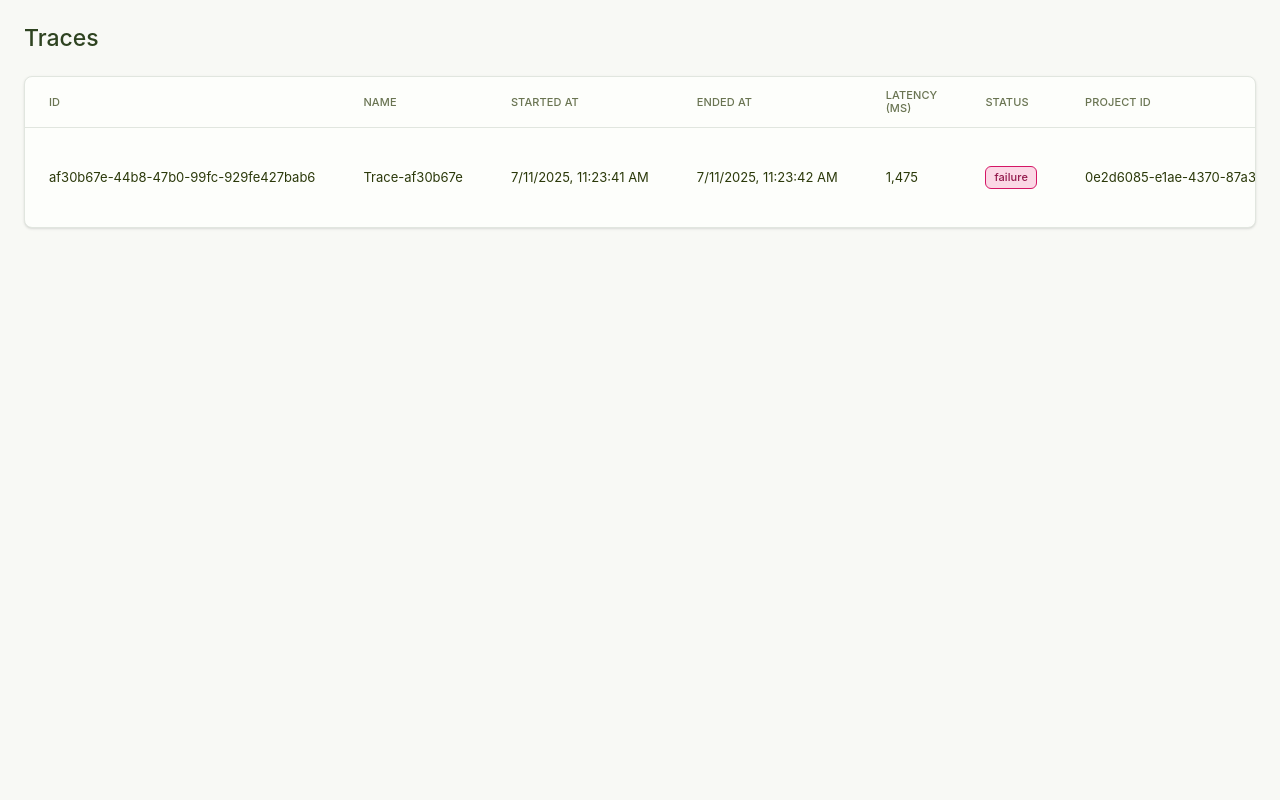
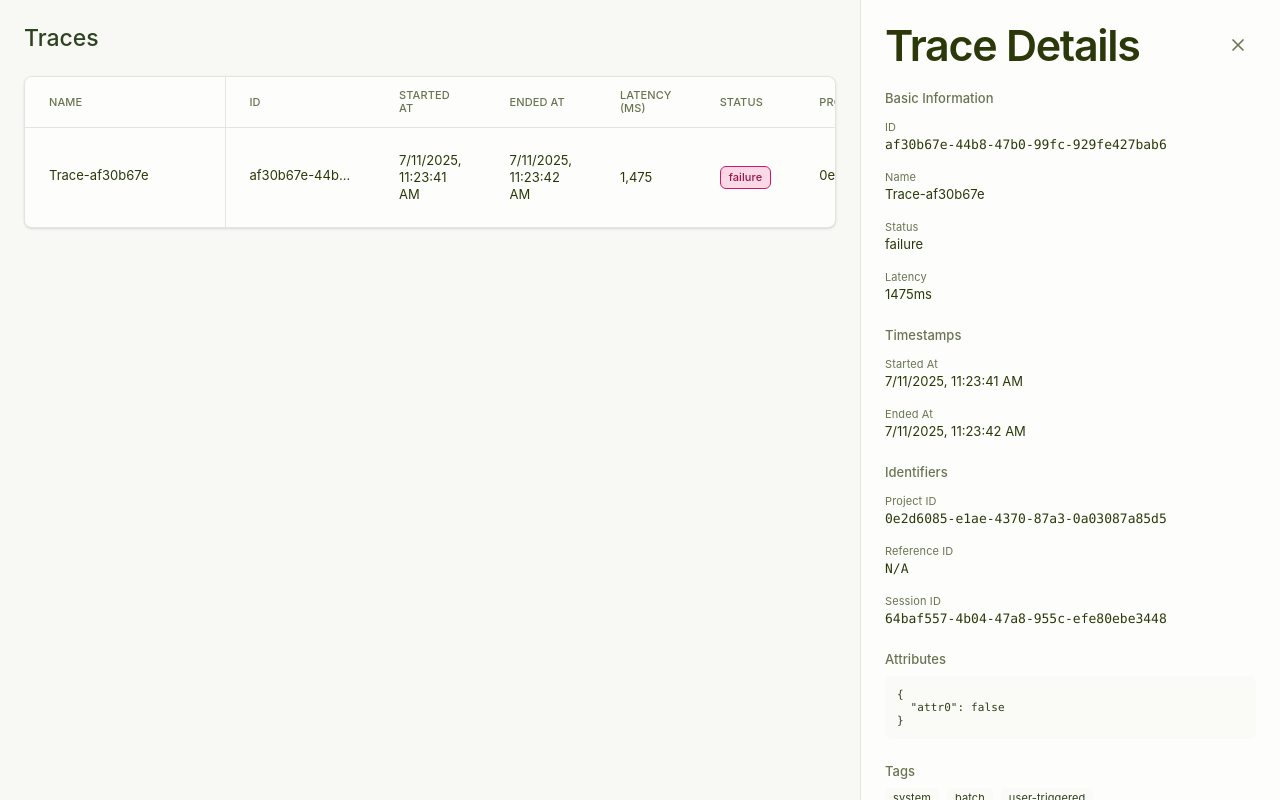
Before and after one commit to devanSAGA/traces-table, a React (Vite) app: page / in a window 1280 px wide. Both pictures are taken after a click on the element "Trace-af30b67e". Built offline with nearby package versions, Linux system fonts and the light colour scheme; a web font is replaced by a local one.

Commit message:
Show the SideDrawer whenever a row is clicked and minor UX improvements

```diff
--- /dev/null
+++ b/src/components/features/SideDrawer.tsx
@@ -0,0 +1,144 @@
+import { ReactNode } from 'react'
+import { LogTraceType } from '../../store/tracesStore'
+
+export const SIDE_DRAWER_WIDTH = 420
+
+interface SideDrawerProps {
+  isOpen: boolean
+  onClose: () => void
+  trace: LogTraceType | null
+  children?: ReactNode
+}
+
+export const SideDrawer = ({ isOpen, onClose, trace }: SideDrawerProps) => {
+  if (!isOpen || !trace) return null
+
+  return (
+    <div className="bg-surface-highest border-l border-outline h-full overflow-y-auto">
+      <div className="p-6">
+        <div className="flex items-center justify-between mb-6">
+          <h2 className="text-lg font-semibold text-on-surface-highest">Trace Details</h2>
+          <button
+            onClick={onClose}
+            className="p-2 hover:bg-surface-high rounded-md transition-colors"
+            aria-label="Close drawer"
+          >
+            <svg
+              className="w-5 h-5 text-on-surface-highest-subtle"
+              fill="none"
+              stroke="currentColor"
+              viewBox="0 0 24 24"
+            >
+              <path strokeLinecap="round" strokeLinejoin="round" strokeWidth={2} d="M6 18L18 6M6 6l12 12" />
+            </svg>
+          </button>
+        </div>
+
+        <div className="space-y-6">
+          <div>
+            <h3 className="text-sm font-medium text-on-surface-highest-subtle mb-2">Basic Information</h3>
+            <div className="space-y-3">
+              <div>
+                <label className="text-xs text-on-surface-highest-subtle">ID</label>
+                <p className="text-sm text-on-surface-highest font-mono">{trace.id}</p>
+              </div>
+              <div>
+                <label className="text-xs text-on-surface-highest-subtle">Name</label>
+                <p className="text-sm text-on-surface-highest">{trace.name}</p>
+              </div>
+              <div>
+                <label className="text-xs text-on-surface-highest-subtle">Status</label>
+                <p className="text-sm text-on-surface-highest">{trace.status}</p>
+              </div>
+              <div>
+                <label className="text-xs text-on-surface-highest-subtle">Latency</label>
+                <p className="text-sm text-on-surface-highest">{trace.latency}ms</p>
+              </div>
+            </div>
+          </div>
+
+          <div>
+            <h3 className="text-sm font-medium text-on-surface-highest-subtle mb-2">Timestamps</h3>
+            <div className="space-y-3">
+              <div>
+                <label className="text-xs text-on-surface-highest-subtle">Started At</label>
+                <p className="text-sm text-on-surface-highest">{new Date(trace.startedAt).toLocaleString()}</p>
+              </div>
+              <div>
+                <label className="text-xs text-on-surface-highest-subtle">Ended At</label>
+                <p className="text-sm text-on-surface-highest">{new Date(trace.endedAt).toLocaleString()}</p>
+              </div>
+            </div>
+          </div>
+
+          <div>
+            <h3 className="text-sm font-medium text-on-surface-highest-subtle mb-2">Identifiers</h3>
+            <div className="space-y-3">
+              <div>
+                <label className="text-xs text-on-surface-highest-subtle">Project ID</label>
+                <p className="text-sm text-on-surface-highest font-mono">{trace.projectId}</p>
+              </div>
+              <div>
+                <label className="text-xs text-on-surface-highest-subtle">Reference ID</label>
+                <p className="text-sm text-on-surface-highest font-mono">{trace.referenceId || 'N/A'}</p>
+              </div>
+              <div>
+                <label className="text-xs text-on-surface-highest-subtle">Session ID</label>
+                <p className="text-sm text-on-surface-highest font-mono">{trace.sessionId || 'N/A'}</p>
+              </div>
+            </div>
+          </div>
+
+          {trace.attributes && (
+            <div>
+              <h3 className="text-sm font-medium text-on-surface-highest-subtle mb-2">Attributes</h3>
+              <div className="bg-surface-high p-3 rounded-md">
+                <pre className="text-xs text-on-surface-high font-mono">
+                  {JSON.stringify(trace.attributes, null, 2)}
+                </pre>
+              </div>
+            </div>
+          )}
+
+          {trace.tags && trace.tags.length > 0 && (
+            <div>
+              <h3 className="text-sm font-medium text-on-surface-highest-subtle mb-2">Tags</h3>
+              <div className="flex flex-wrap gap-2">
+                {trace.tags.map((tag, idx) => (
+                  <span
+                    key={idx}
+                    className="px-2 py-1 bg-surface-high text-on-surface-high text-xs rounded-md"
+                  >
+                    {tag}
+                  </span>
+                ))}
+              </div>
+            </div>
+          )}
+
+          {trace.spans && trace.spans.length > 0 && (
+            <div>
+              <h3 className="text-sm font-medium text-on-surface-highest-subtle mb-2">Spans ({trace.spans.length})</h3>
+              <div className="space-y-2">
+                {trace.spans.slice(0, 3).map((span, idx) => (
+                  <div key={idx} className="bg-surface-high p-3 rounded-md">
+                    <div className="flex justify-between items-start mb-2">
+                      <p className="text-sm font-medium text-on-surface-high">{span.name}</p>
+                      <span className="text-xs text-on-surface-high-subtle">{span.status}</span>
+                    </div>
+                    <p className="text-xs text-on-surface-high-subtle">Latency: {span.latency}ms</p>
+                  </div>
+                ))}
+                {trace.spans.length > 3 && (
+                  <p className="text-xs text-on-surface-highest-subtle">
+                    +{trace.spans.length - 3} more spans
+                  </p>
+                )}
+              </div>
+            </div>
+          )}
+        </div>
+      </div>
+    </div>
+  )
+}
--- a/src/components/features/TracesTable.tsx
+++ b/src/components/features/TracesTable.tsx
@@ -1,3 +1,4 @@
+import { useState, useRef, useEffect } from 'react'
 import {
   createColumnHelper,
   flexRender,
@@ -7,6 +8,7 @@ import {
 import { useTracesStore, type LogTraceType } from '../../store/tracesStore'
 import { Badge } from '../ui/Badge'
 import { Text } from '../ui/Text'
+import { SideDrawer, SIDE_DRAWER_WIDTH } from './SideDrawer'
 
 const columnHelper = createColumnHelper<LogTraceType>()
 
@@ -25,14 +27,14 @@ const getStatusType = (status: string) => {
 }
 
 const columns = [
-  columnHelper.accessor('id', {
-    header: 'ID',
+  columnHelper.accessor('name', {
+    header: 'Name',
     cell: (info) => (
       <Text isTruncated>{info.getValue()}</Text>
     ),
   }),
-  columnHelper.accessor('name', {
-    header: 'Name',
+  columnHelper.accessor('id', {
+    header: 'ID',
     cell: (info) => (
       <Text isTruncated>{info.getValue()}</Text>
     ),
@@ -94,6 +96,10 @@ const columns = [
 
 export default function TracesTable() {
   const traces = useTracesStore((state) => state.traces)
+  const [selectedTrace, setSelectedTrace] = useState<LogTraceType | null>(null)
+  const [isDrawerOpen, setIsDrawerOpen] = useState(false)
+  const [isScrolled, setIsScrolled] = useState(false)
+  const scrollContainerRef = useRef<HTMLDivElement>(null)
 
   const table = useReactTable({
     data: traces,
@@ -101,21 +107,67 @@ export default function TracesTable() {
     getCoreRowModel: getCoreRowModel(),
   })
 
+  const handleRowClick = (trace: LogTraceType) => {
+    setSelectedTrace(trace)
+    setIsDrawerOpen(true)
+  }
+
+  const handleCloseDrawer = () => {
+    setIsDrawerOpen(false)
+    setSelectedTrace(null)
+  }
+
+  useEffect(() => {
+    const handleScroll = () => {
+      if (scrollContainerRef.current) {
+        const scrollLeft = scrollContainerRef.current.scrollLeft
+        const newIsScrolled = scrollLeft > 0
+        console.log('Scroll detected:', scrollLeft, 'isScrolled:', newIsScrolled)
+        setIsScrolled(newIsScrolled)
+      }
+    }
+
+    const scrollContainer = scrollContainerRef.current
+    if (scrollContainer) {
+      scrollContainer.addEventListener('scroll', handleScroll)
+      return () => scrollContainer.removeEventListener('scroll', handleScroll)
+    }
+  }, [])
+
   return (
-    <div className="p-6 bg-surface-base min-h-screen">
-      <div className="max-w-7xl mx-auto">
+    <div className="flex h-screen bg-surface-base">
+      {/* Main Content Area */}
+      <div
+        className="transition-all duration-300"
+        style={{
+          width: isDrawerOpen ? `calc(100% - ${SIDE_DRAWER_WIDTH}px)` : '100%'
+        }}
+      >
+        <div className="p-6">
+          <div className="max-w-full">
             <h1 className="text-md font-medium mb-6 text-on-surface-base">Traces</h1>
 
             <div className="bg-surface-highest rounded-lg shadow-sm border border-outline overflow-hidden">
-          <div className="overflow-x-auto">
+              <div className="overflow-x-auto" ref={scrollContainerRef}>
                 <table className="min-w-full">
                   <thead>
                     {table.getHeaderGroups().map((headerGroup) => (
                       <tr key={headerGroup.id} className="border-b border-outline">
-                    {headerGroup.headers.map((header) => (
+                        {headerGroup.headers.map((header, index) => (
                           <th
                             key={header.id}
-                        className="px-6 py-3 text-left text-xs font-medium text-on-surface-highest-subtle uppercase tracking-wider"
+                            className={`px-6 py-3 text-left text-xs font-medium text-on-surface-highest-subtle uppercase tracking-wider ${
+                              index === 0
+                                ? `sticky left-0 bg-surface-highest z-20 border-r border-outline`
+                                : ''
+                            }`}
+                            style={{
+                              ...(index === 0 ? { minWidth: '200px' } : {}),
+                              ...(index > 0 && header.column.id !== 'status' ? { maxWidth: '150px' } : {}),
+                              ...(index === 0 && isScrolled ? {
+                                boxShadow: '2px 0 4px rgba(0, 0, 0, 0.1)'
+                              } : {})
+                            }}
                           >
                             {header.isPlaceholder
                               ? null
@@ -130,11 +182,26 @@ export default function TracesTable() {
                   </thead>
                   <tbody className="divide-y divide-outline">
                     {table.getRowModel().rows.map((row) => (
-                  <tr key={row.id} className="hover:bg-surface-high transition-colors">
-                    {row.getVisibleCells().map((cell) => (
+                      <tr
+                        key={row.id}
+                        className="group hover:bg-surface-high transition-colors cursor-pointer"
+                        onClick={() => handleRowClick(row.original)}
+                      >
+                        {row.getVisibleCells().map((cell, index) => (
                           <td
                             key={cell.id}
-                        className="px-6 py-4 whitespace-nowrap text-sm text-on-surface-highest"
+                            className={`px-6 py-4 text-sm text-on-surface-highest ${
+                              index === 0
+                                ? `sticky left-0 bg-surface-highest group-hover:bg-surface-high z-20 border-r border-outline`
+                                : ''
+                            }`}
+                            style={{
+                              ...(index === 0 ? { minWidth: '200px' } : {}),
+                              ...(index > 0 && cell.column.id !== 'status' ? { maxWidth: '150px' } : {}),
+                              ...(index === 0 && isScrolled ? {
+                                boxShadow: '2px 0 4px rgba(0, 0, 0, 0.1)'
+                              } : {})
+                            }}
                           >
                             {flexRender(cell.column.columnDef.cell, cell.getContext())}
                           </td>
@@ -147,5 +214,21 @@ export default function TracesTable() {
             </div>
           </div>
         </div>
+      </div>
+
+      {/* Side Drawer */}
+      <div
+        className="transition-all duration-300 overflow-hidden"
+        style={{
+          width: isDrawerOpen ? `${SIDE_DRAWER_WIDTH}px` : '0px'
+        }}
+      >
+        <SideDrawer
+          isOpen={isDrawerOpen}
+          onClose={handleCloseDrawer}
+          trace={selectedTrace}
+        />
+      </div>
+    </div>
   )
 }
--- a/src/components/ui/Text.tsx
+++ b/src/components/ui/Text.tsx
@@ -23,7 +23,7 @@ interface TextProps {
 
 export const Text = ({ children, isTruncated = false, color }: TextProps) => {
   const classNames = [
-    isTruncated && 'overflow-hidden whitespace-nowrap text-ellipsis',
+    isTruncated && 'inline-block overflow-hidden whitespace-nowrap text-ellipsis max-w-full',
     color && `text-${color}`
   ].filter(Boolean).join(' ')
 
--- a/src/components/ui/Tooltip.tsx
+++ b/src/components/ui/Tooltip.tsx
@@ -24,7 +24,6 @@ export const Tooltip = ({ children, content, placement = 'top', delayDuration =
             sideOffset={5}
           >
             {content}
-            <TooltipPrimitive.Arrow className="fill-surface-inverse" />
           </TooltipPrimitive.Content>
         </TooltipPrimitive.Portal>
       </TooltipPrimitive.Root>
```
Lines whose indentation alone changed are shown as unchanged.
